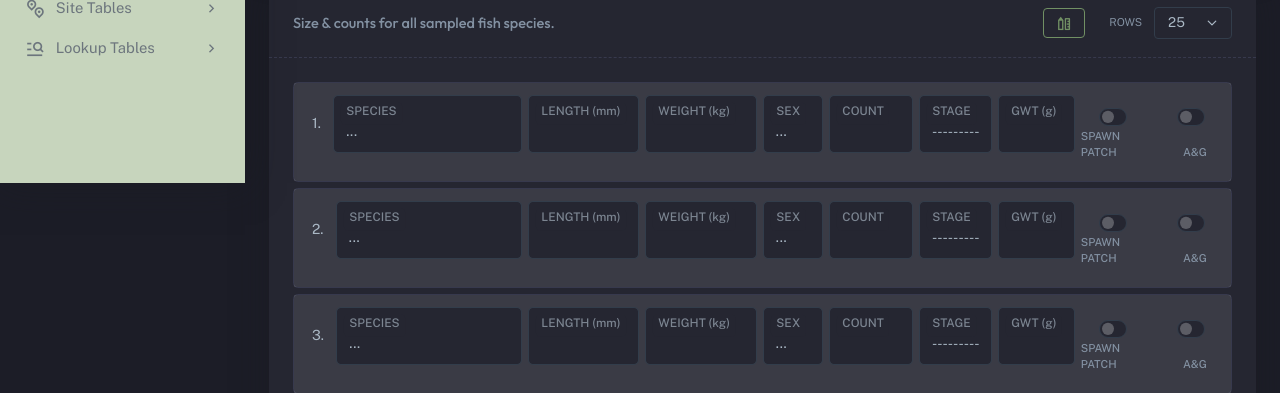
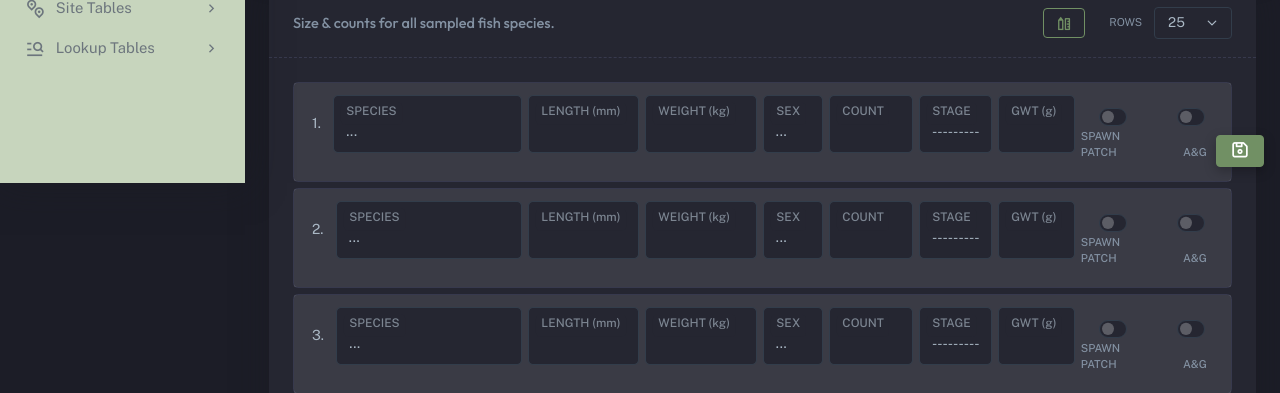
Before and after one commit to FishDev223/KICCD_DJ, a Django app: page /sampling/combined-add/ in a window 1280 px wide. Shown: the part 617-1010 px from the top of the page. Run offline with Django 5.2, Linux system fonts and the light colour scheme; the visitor is signed in with stand-in values (Sample User, id 1); data that the repository does not hold is empty; some libraries are stand-ins or nearby versions.

Commit message:
Floating save button on ic-combined-form.html

```diff
--- a/kiccd_app/templates/kiccd_app/pages/ic-combined-form.html
+++ b/kiccd_app/templates/kiccd_app/pages/ic-combined-form.html
@@ -9,6 +9,13 @@
 <style>
     #site-coord-picker-map { width: 100%; height: 300px; cursor: crosshair; }
     #event-coord-picker-map { width: 100%; height: 400px; cursor: crosshair; }
+    .ic-floating-save-button {
+        position: fixed;
+        right: 1rem;
+        bottom: 1rem;
+        z-index: 1030;
+        box-shadow: 0 0.25rem 0.75rem rgba(0, 0, 0, 0.25);
+    }
 </style>
 {% endblock extra_css %}
 
@@ -816,10 +823,10 @@
                                             {% comment %} <div class="form-text">JSON files capture the event/catch information and stay on your device.</div> {% endcomment %}
                                         </div>
                                         <div class="col-md-3">
+                                            <button type="button" id="load_form_file_btn" class="btn btn-sm btn-primary w-100">LOAD FORM</button>
+                                        </div>
+                                        <div class="col-md-2 offset-md-1">
                                             <button type="button" id="save_form_file_btn" class="btn btn-sm btn-success w-100">SAVE FORM</button>
-                                        </div>
-                                        <div class="col-md-3">
-                                            <button type="button" id="load_form_file_btn" class="btn btn-sm btn-primary w-100">LOAD FORM</button>
                                         </div>
                                         <div class="col-12">
                                             <div id="form_file_status" class="small text-muted" role="status" aria-live="polite"></div>
@@ -886,6 +893,10 @@
         </div>{# /card 2 #}
 
     </form>{# /icCombinedForm #}
+    <button type="button" id="floating_save_form_file_btn" class="btn btn-success btn-sm ic-floating-save-button"
+            aria-label="Save form to file" title="Save form to file" style="font-size: 1.3rem;">
+        <i class="ti ti-device-floppy" aria-hidden="true"></i>
+    </button>
 </div>{# /container #}
 
 <!-- ================================================================== -->
@@ -1253,6 +1264,7 @@ document.addEventListener('DOMContentLoaded', function () {
     const csvClearExisting = document.getElementById('csv_clear_existing');
     const formFileInput = document.getElementById('form_file_input');
     const saveFormFileButton = document.getElementById('save_form_file_btn');
+    const floatingSaveFormFileButton = document.getElementById('floating_save_form_file_btn');
     const loadFormFileButton = document.getElementById('load_form_file_btn');
     const formFileStatus = document.getElementById('form_file_status');
     const catchSnapshotInput = document.getElementById('catch_snapshot');
@@ -1923,6 +1935,7 @@ document.addEventListener('DOMContentLoaded', function () {
     }
 
     if (saveFormFileButton) saveFormFileButton.addEventListener('click', saveFormToFile);
+    if (floatingSaveFormFileButton) floatingSaveFormFileButton.addEventListener('click', saveFormToFile);
 
     if (loadFormFileButton && formFileInput) {
         loadFormFileButton.addEventListener('click', function () {
```
